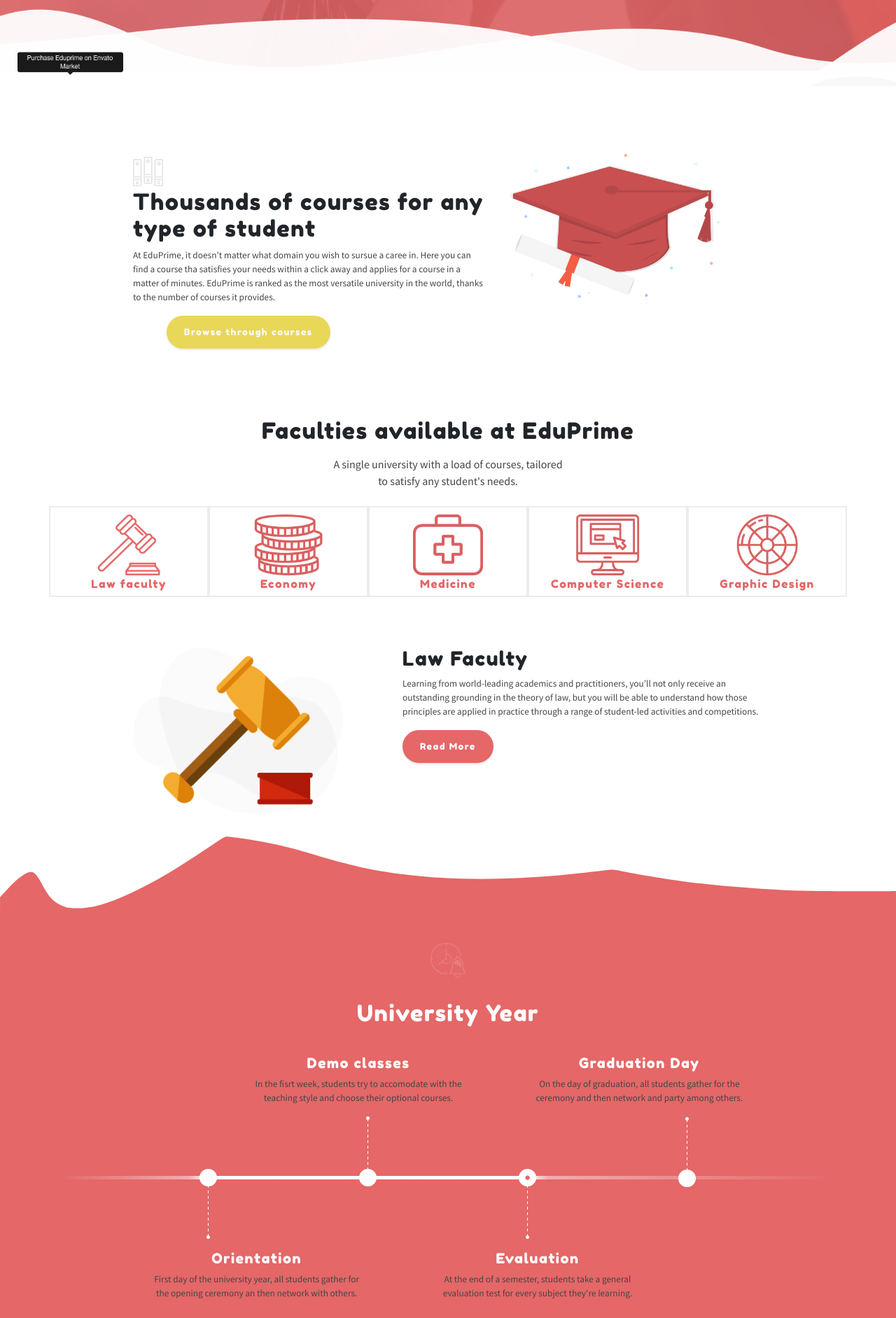
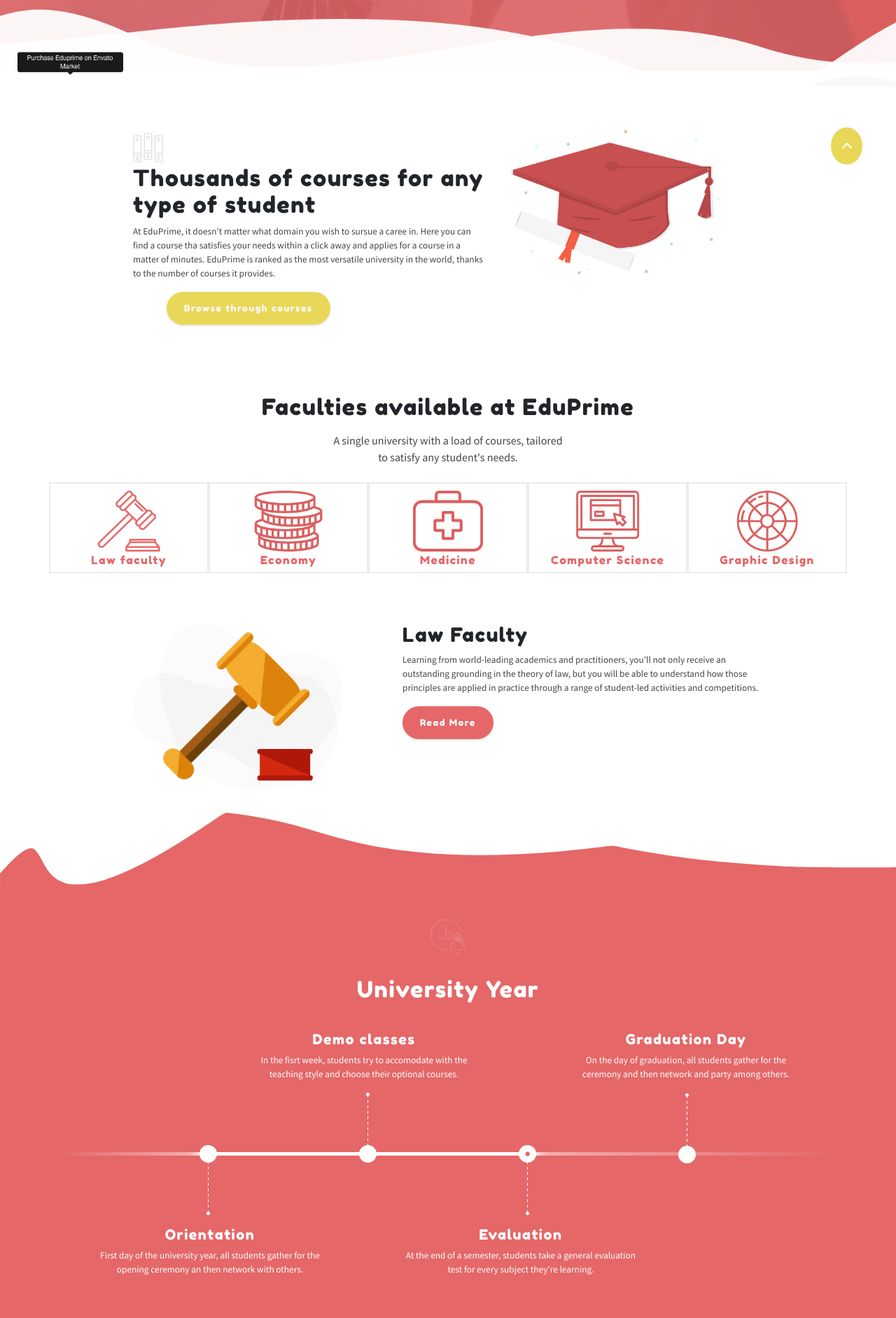
Before and after one commit to FraAccaBi/proj-html-vuejs, a Vue app: page / in a window 1280 px wide. Shown: the part 517-2400 px from the top of the page at 70% size. Built offline with nearby package versions, Linux system fonts and the light colour scheme.

Commit message:
backup commit

```diff
--- a/src/App.vue
+++ b/src/App.vue
@@ -3,6 +3,9 @@
     <SiteHeader />
     <SiteMain />
     <SiteFooter />
+    <a class="arrow" href="#">
+      <font-awesome-icon icon="fa-solid fa-chevron-up" />
+    </a>
   </div>
 </template>
 
@@ -22,8 +25,20 @@
 }
 </script>
 
-<style lang="scss">
+<style lang="scss" scoped>
 @import "~@/assets/scss/style.scss";
 @import "~@/assets/scss/variables.scss";
+#app{
+  position:relative;
+  .arrow{
+    background-color: $btn-yellow;
+    padding: 0.9rem;
+    border-radius: 100%;
+    color: $text-light;
+    position: fixed;
+    bottom: 3rem;
+    right: 3rem;
+  }
+}
 
 </style>
--- a/src/components/SiteHeader.vue
+++ b/src/components/SiteHeader.vue
@@ -54,7 +54,7 @@
     background-repeat: no-repeat;
     height: 511px;
     margin-bottom: 130px;
-    width: 1440px;
+    width: 100vw;
     position: relative;
 
   .header{
--- a/src/components/SiteMain.vue
+++ b/src/components/SiteMain.vue
@@ -1,6 +1,6 @@
 <template>
-  <div class="my-container">
-    <section class="courses col-2-container pt-5">
+  <div class="my-container mt-5">
+    <section class="courses col-2-container pt-5 mt-5">
       <div class="row pt-5">
         <div class="col-7 pe-4">
           <img class="icons-img py-1" src="../../public/img/Books-icon.png" alt="">
@@ -135,6 +135,7 @@
               Coaching Sessions
             </h5>
             <p style="font-size:x-small;">
+              <font-awesome-icon icon="fa-solid fa-calendar-days" />
               20 May 21:30 PM <br> Lorem ipsum dolor sit amet consectetur adipisicing elit. Tenetur, maxime ipsa! Porro(...)
             </p>
             <button class="btn-pink text-light">
@@ -146,6 +147,7 @@
               Coaching Sessions
             </h5>
             <p style="font-size:x-small;">
+              <font-awesome-icon icon="fa-solid fa-calendar-days" />
               20 May 21:30 PM <br> Lorem ipsum dolor sit amet consectetur adipisicing elit. Tenetur, maxime ipsa! Porro(...)
             </p>
             <button class="btn-pink text-light">
@@ -157,6 +159,7 @@
               Coaching Sessions
             </h5>
             <p style="font-size:x-small;">
+              <font-awesome-icon icon="fa-solid fa-calendar-days" />
               20 May 21:30 PM <br> Lorem ipsum dolor sit amet consectetur adipisicing elit. Tenetur, maxime ipsa! Porro(...)
             </p>
             <button class="btn-pink text-light">
@@ -373,23 +376,26 @@
   background-color: $bg-pink;
   height: 700px;
   color: $text-light;
+  p{
+    color: $text-light;
+  }
   h2{
     color: $text-light;
     padding: 2rem;
   };
   .justify-content-end{
-    padding-right: 8rem;
-    column-gap: 4rem;
+    padding-right: 3rem;
+    column-gap: 6rem;
   };
   .justify-content-start{
     padding-top: 1rem;
-    padding-left: 8rem;
-    column-gap: 4rem;
+    padding-left: 3rem;
+    column-gap: 5rem;
   }
 }
 .upcoming{
   background-color: $bg-pink;
-  height: 380px;
+  height: 450px;
   h2{
     color: $text-light;
 
@@ -430,6 +436,9 @@
   width: 100vw;
   height: 80px;
   color: $text-light;
+  .search{
+    width: 30%;
+  }
 }
 .logos{
   height: 80px;
--- a/src/main.js
+++ b/src/main.js
@@ -9,14 +9,14 @@
 import { library } from '@fortawesome/fontawesome-svg-core'
 
 /* import specific icons 👇 QUI AGGIUNGI LE ICONE che vuoi usare in camelCase */
-import { faUserSecret, faMagnifyingGlass, faCaretDown, faCartShopping, faCircleInfo, faUserPlus, faCalendarDays, faUser, faMoneyBill, faEye, faBookOpen, faPaperPlane} from '@fortawesome/free-solid-svg-icons'
+import { faUserSecret, faMagnifyingGlass, faCaretDown, faCartShopping, faCircleInfo, faUserPlus, faCalendarDays, faUser, faMoneyBill, faEye, faBookOpen, faPaperPlane, faChevronUp} from '@fortawesome/free-solid-svg-icons'
 import { faInstagram, faFacebookF, faTwitter } from '@fortawesome/free-brands-svg-icons'
 
 /* import font awesome icon component */
 import { FontAwesomeIcon } from '@fortawesome/vue-fontawesome'
 
 /* add icons to the library 👇 QUI AGGIUNGI IL NOME DELL'ICONA in camelCase*/
-library.add(faUserSecret, faMagnifyingGlass, faCaretDown, faCartShopping, faCircleInfo, faUserPlus, faCalendarDays, faUser, faMoneyBill, faEye, faBookOpen, faPaperPlane, faFacebookF, faTwitter, faInstagram )
+library.add(faUserSecret, faMagnifyingGlass, faCaretDown, faCartShopping, faCircleInfo, faUserPlus, faCalendarDays, faUser, faMoneyBill, faEye, faBookOpen, faPaperPlane, faFacebookF, faTwitter, faInstagram, faChevronUp )
 
 /* add font awesome icon component */
 Vue.component('font-awesome-icon', FontAwesomeIcon)
```
